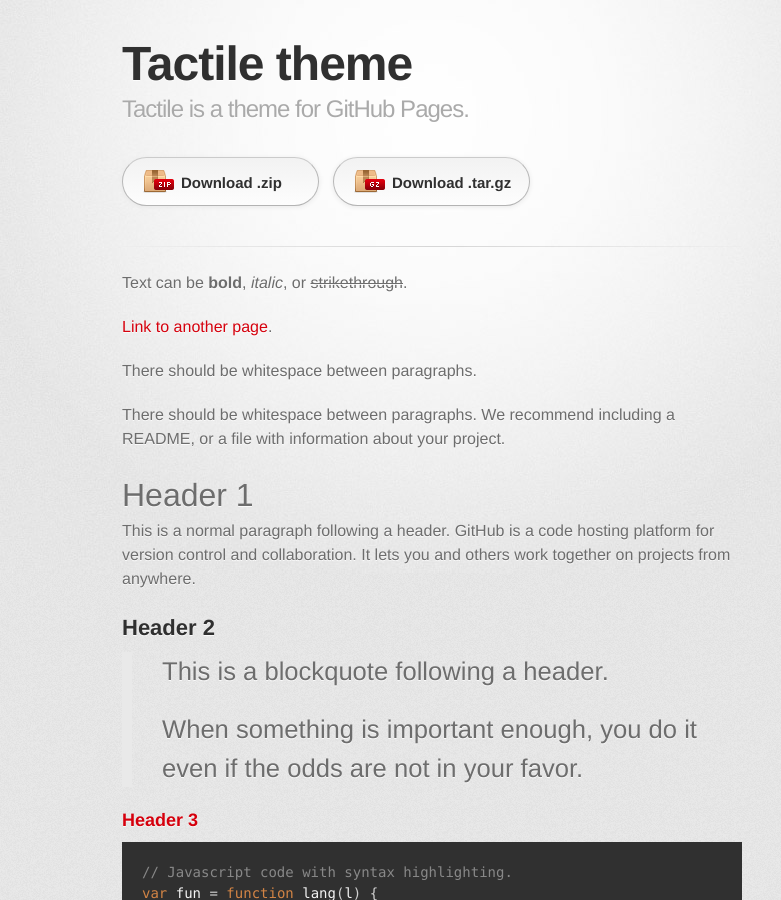
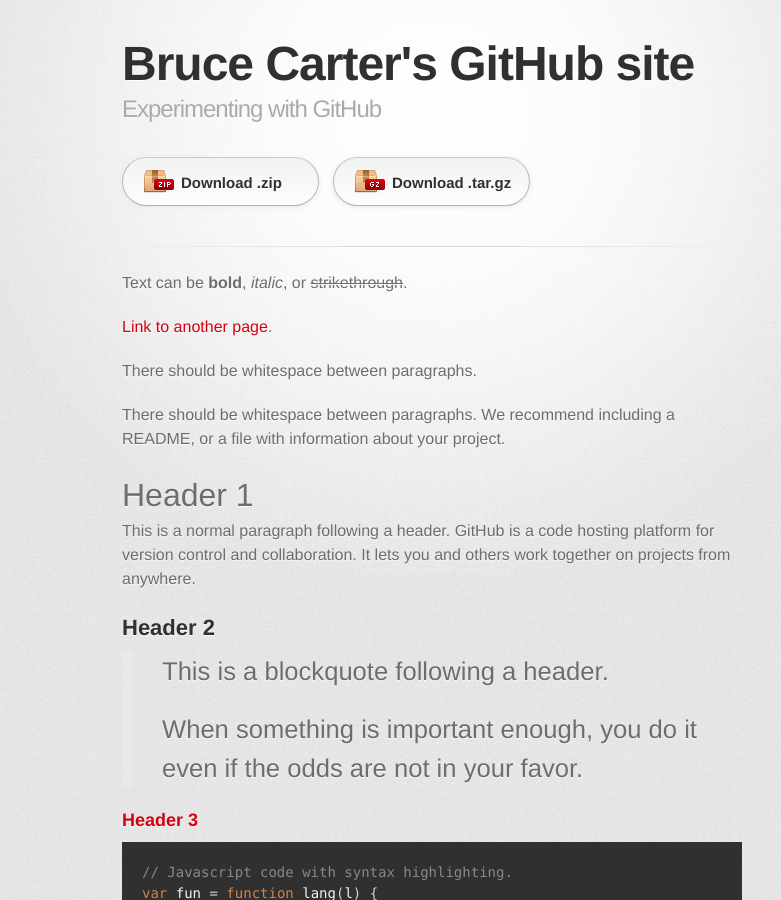
Before and after one commit to BACTx/BACTx.github.io, a Jekyll site: the page built from index.md, in a window 1280 px wide and 900 px high. Shown: the whole window, without its empty margins (208-989 px from the left). Built offline with Jekyll 4.4.1, drawn with Linux system fonts in a browser that asks for light colours; some web fonts are replaced.

Commit message:
Update _config.yml

```diff
--- a/_config.yml
+++ b/_config.yml
@@ -1,5 +1,5 @@
-title: Tactile theme
-description: Tactile is a theme for GitHub Pages.
+title: Bruce Carter's GitHub site
+description: Experimenting with GitHub
 show_downloads: true
 google_analytics:
 theme: jekyll-theme-tactile
```
